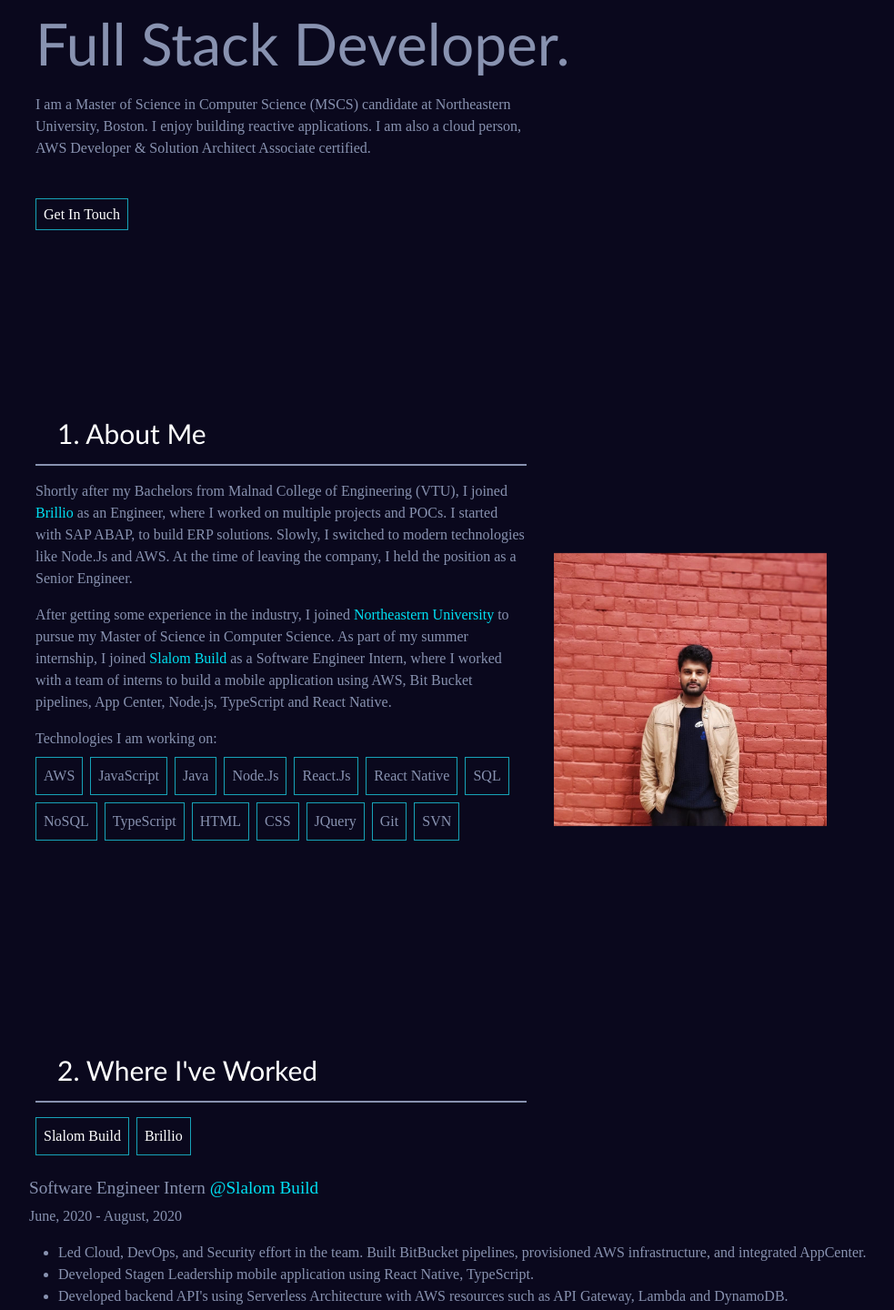
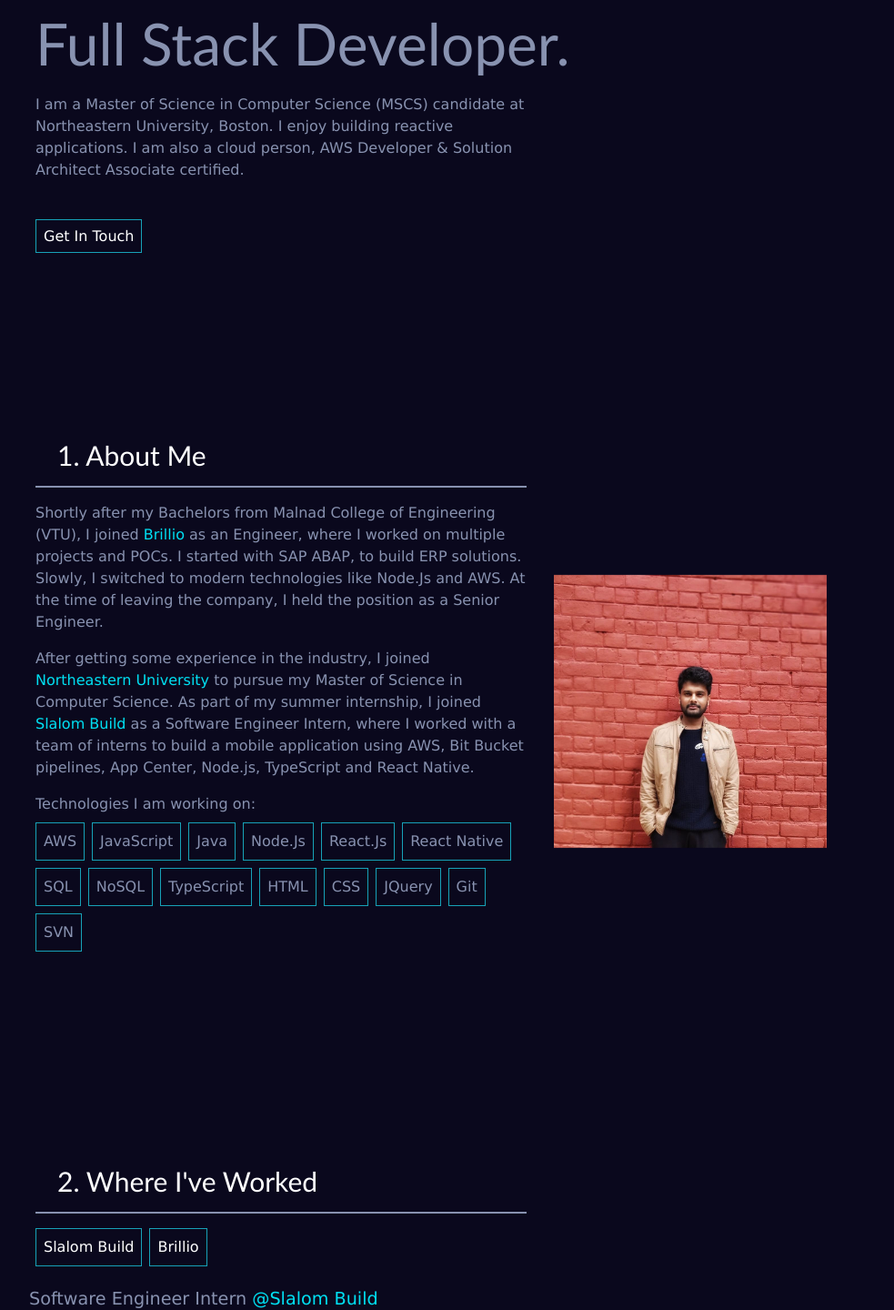
Before and after one commit to 1itachi/portfolio, a React (Create React App) app: page / in a window 1280 px wide. Shown: the part 270-1710 px from the top of the page at 91% size, without its empty margins (46-1029 px from the left). Built offline with nearby package versions, Linux system fonts and the light colour scheme.

Commit message:
changed font family

```diff
--- a/src/Components/component.css
+++ b/src/Components/component.css
@@ -18,7 +18,7 @@
 .text-style {
     color: white;
     text-align: center;
-    font-family: cursive;
+    font-family: Verdana;
     font-size: medium;
     transition: all .2s ease-in-out;
 }
@@ -37,7 +37,7 @@
 
 .intro-start{
     color: #01E0F3;
-    font-family: cursive;
+    font-family: Verdana;
     font-size: 120%
 }
 
@@ -54,7 +54,7 @@
 
 .intro-detail{
     color: #8892B0;
-    font-family: cursive;
+    font-family:Verdana;
 }
 
 .test:hover{
@@ -82,7 +82,7 @@
 }
 
 .para-style{
-    font-family: cursive;
+    font-family: Verdana;
     /* font-size: 18px; */
     color: #8892B0
 }
@@ -130,7 +130,7 @@
 .button-style{
     border: 1px solid #8892B0;
     color: white;
-    font-family: cursive;
+    font-family: Verdana;
     background-color:  #0A081D;
 }
 
@@ -201,5 +201,5 @@
 .footer {
     color: #8892B0;
     font-size: 12px;
-    font-family: cursive;
+    font-family: Verdana;
 }
```
